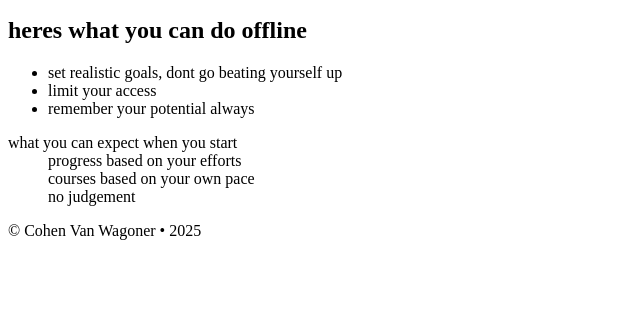
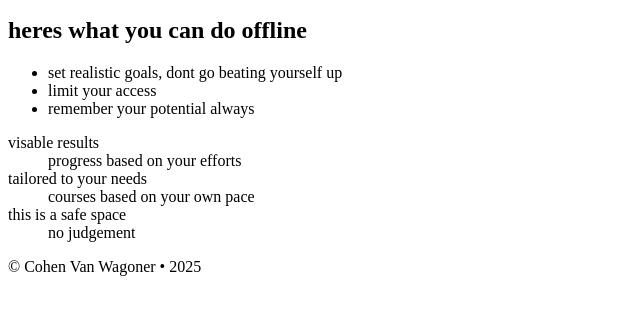
Before and after one commit to CMVanwagoner/dwdd1600, a plain HTML site: page 03hand-coding/start.html in a window 1280 px wide. Shown: the part 179-494 px from the top of the page, without its empty margins (0-640 px from the left). Drawn offline with Linux system fonts and the light colour scheme.

Commit message:
Update start.html

```diff
--- a/03hand-coding/start.html
+++ b/03hand-coding/start.html
@@ -35,10 +35,12 @@
             <li>remember your potential always</li>
         </ul>
         <dl>
-            <dt>what you can expect when you start</dt>
-            <dd>progress based on your efforts</dd>
-            <dd>courses based on your own pace</dd>
-            <dd>no judgement</dd>
+            <dt>visable results</dt>
+                <dd>progress based on your efforts</dd>
+            <dt>tailored to your needs</dt>
+                <dd>courses based on your own pace</dd>
+            <dt>this is a safe space</dt>
+                <dd>no judgement</dd>
         </dl>
     </main>
 <!--Here's the footer-->
```
